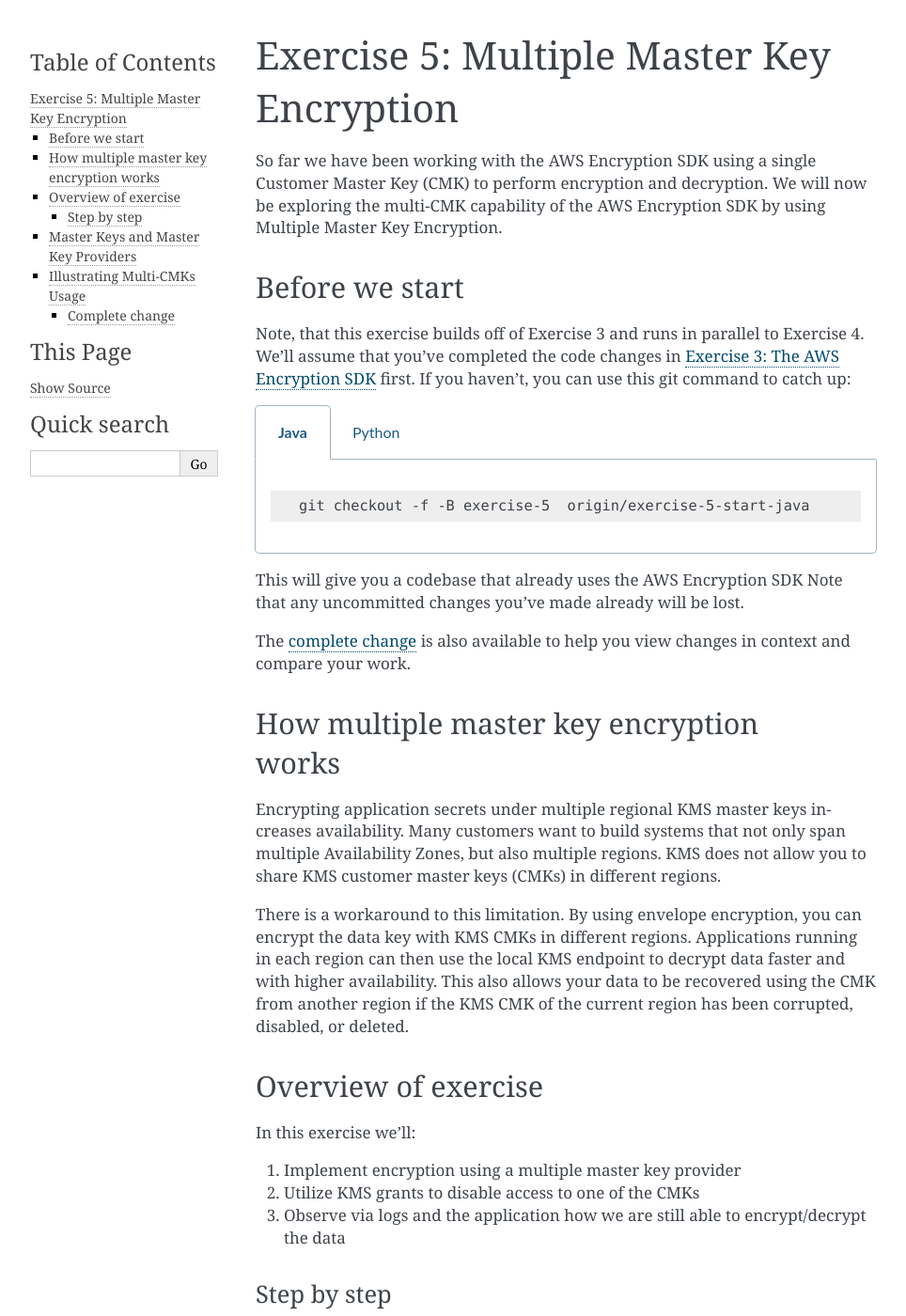
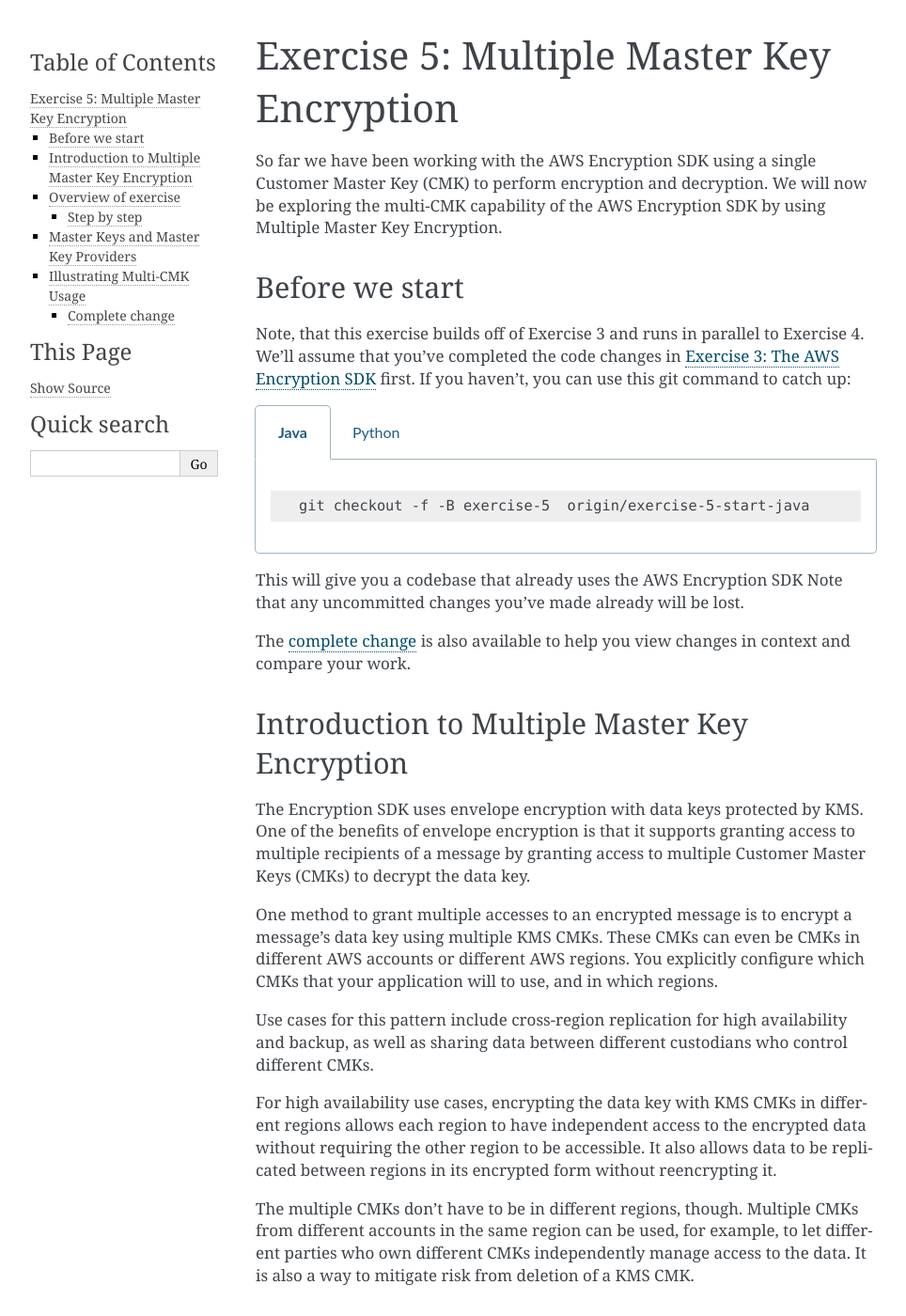
Before and after one commit to aws-samples/busy-engineers-encryption-sdk, a Sphinx documentation site: the page built from docs/exercises/5-multi_region.rst, in a window 1280 px wide and 1400 px high. Shown: the whole window at 94% size, without its empty margins (148-1112 px from the left). Built offline with Sphinx 7.4.7, drawn with Linux system fonts in a browser that asks for light colours; some of the changed text lies outside the part shown.

Commit message:
Cleanup and suggested introduction.
Few formatting cleanup items, and a suggested explanation/wording change in the introduction section.

```diff
--- a/docs/exercises/5-multi_region.rst
+++ b/docs/exercises/5-multi_region.rst
@@ -33,25 +33,31 @@
 This will give you a codebase that already uses the AWS Encryption SDK
 Note that any uncommitted changes you've made already will be lost.
 
-The :ref:`complete change<ex4-change>` is also available to help you view changes in context
+The :ref:`complete change<ex5-change>` is also available to help you view changes in context
 and compare your work.
 
 
-How multiple master key encryption works
-========================================
+Introduction to Multiple Master Key Encryption
+==============================================
 
-Encrypting application secrets under multiple regional KMS master keys
-increases availability. Many customers want to build systems that not
-only span multiple Availability Zones, but also multiple regions. KMS
-does not allow you to share KMS customer master keys (CMKs) in different
-regions.
+The Encryption SDK uses envelope encryption with data keys protected by KMS. One of the benefits of envelope encryption
+is that it supports granting access to multiple recipients of a message by granting access to multiple Customer Master
+Keys (CMKs) to decrypt the data key.
 
-There is a workaround to this limitation. By using envelope encryption,
-you can encrypt the data key with KMS CMKs in different regions. Applications
-running in each region can then use the local KMS endpoint to decrypt data
-faster and with higher availability. This also allows your data to be recovered
-using the CMK from another region if the KMS CMK of the current region has been corrupted,
-disabled, or deleted.
+One method to grant multiple accesses to an encrypted message is to encrypt a message's data key using multiple KMS CMKs.
+These CMKs can even be CMKs in different AWS accounts or different AWS regions. You explicitly configure which CMKs that
+your application will to use, and in which regions.
+
+Use cases for this pattern include cross-region replication for high availability and backup, as well as sharing data
+between different custodians who control different CMKs.
+
+For high availability use cases, encrypting the data key with KMS CMKs in different regions allows each region to have
+independent access to the encrypted data without requiring the other region to be accessible. It also allows data to be
+replicated between regions in its encrypted form without reencrypting it.
+
+The multiple CMKs don't have to be in different regions, though. Multiple CMKs from different accounts in the same
+region can be used, for example, to let different parties who own different CMKs independently manage access to the data.
+It is also a way to mitigate risk from deletion of a KMS CMK.
 
 Overview of exercise
 ====================
@@ -119,7 +125,7 @@
 :ref:`master-keys` are used by the AWS Encryption SDK to protect your data.
 The first step to setting up multiple master keys is setting up a Master Key
 Provider. When setting up our Master Key Provider, we will be adding a CMK in
-the region the application runs in, us-east-2, as well as, in a different
+the region the application runs in, us-east-2, as well as in a different
 region, us-west-2. Please note, the CloudFormation template will create the CMKs
 for you in us-east-2 and us-west-2.
 
```
Also changed, not shown: other parts of docs/exercises/5-multi_region.rst (+3 -3 lines).
